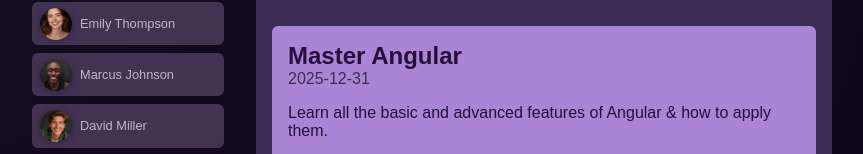
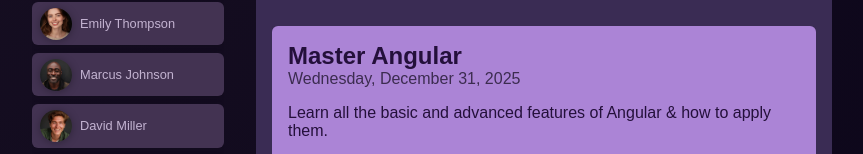
Before and after one commit to b-luis/ng-noob, an Angular app in the folder essentials/project/: page / in a window 1280 px wide. Both pictures are taken after a click on the button "Jasmine Washington". Shown: the part 311-465 px from the top of the page, without its empty margins (208-1071 px from the left). Built offline with nearby package versions, Linux system fonts and the light colour scheme.

Commit message:
fix: format date as fullDate

```diff
--- a/essentials/project/src/app/features/tasks/task/task.component.html
+++ b/essentials/project/src/app/features/tasks/task/task.component.html
@@ -1,7 +1,7 @@
 <et-shared-card>
   <article>
     <h2>{{ task().title }}</h2>
-    <time> {{ task().dueDate }} </time>
+    <time> {{ task().dueDate | date: 'fullDate' }} </time>
     <p>{{ task().summary }}</p>
     <p class="actions">
       <button (click)="onCompleteTask()">Complete</button>
```
